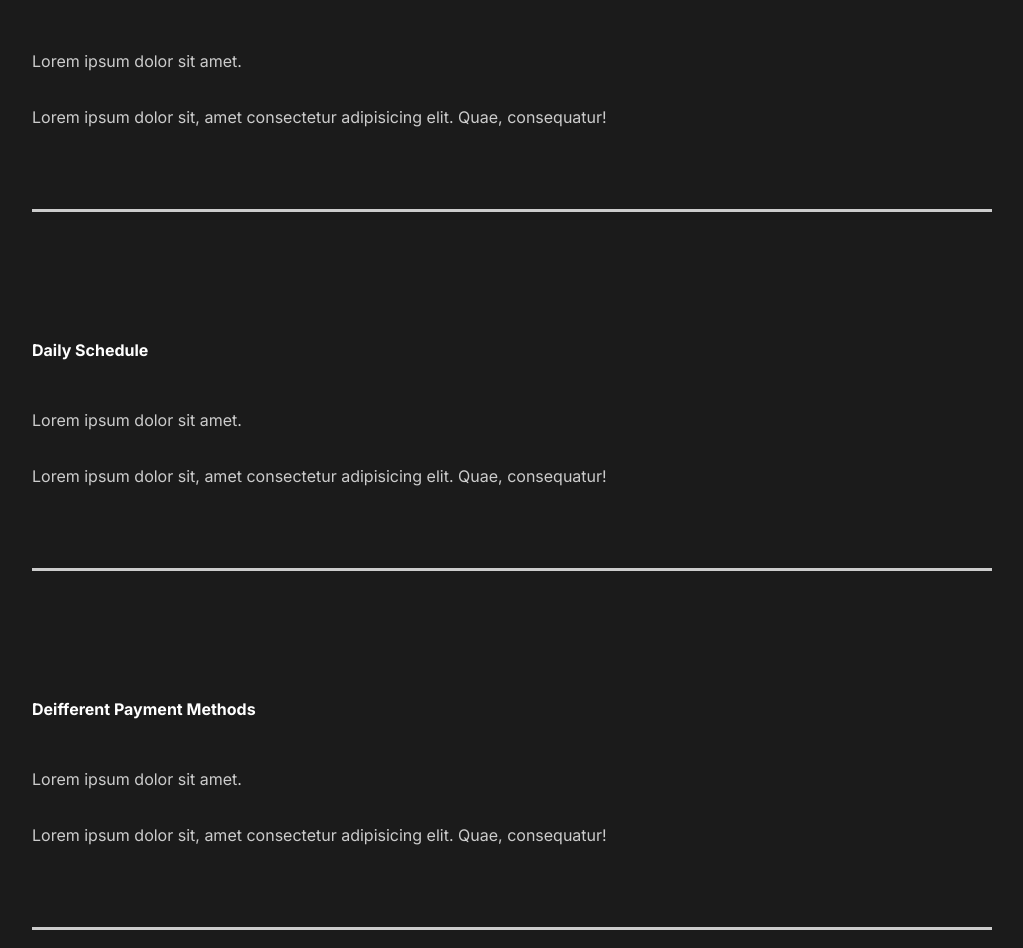
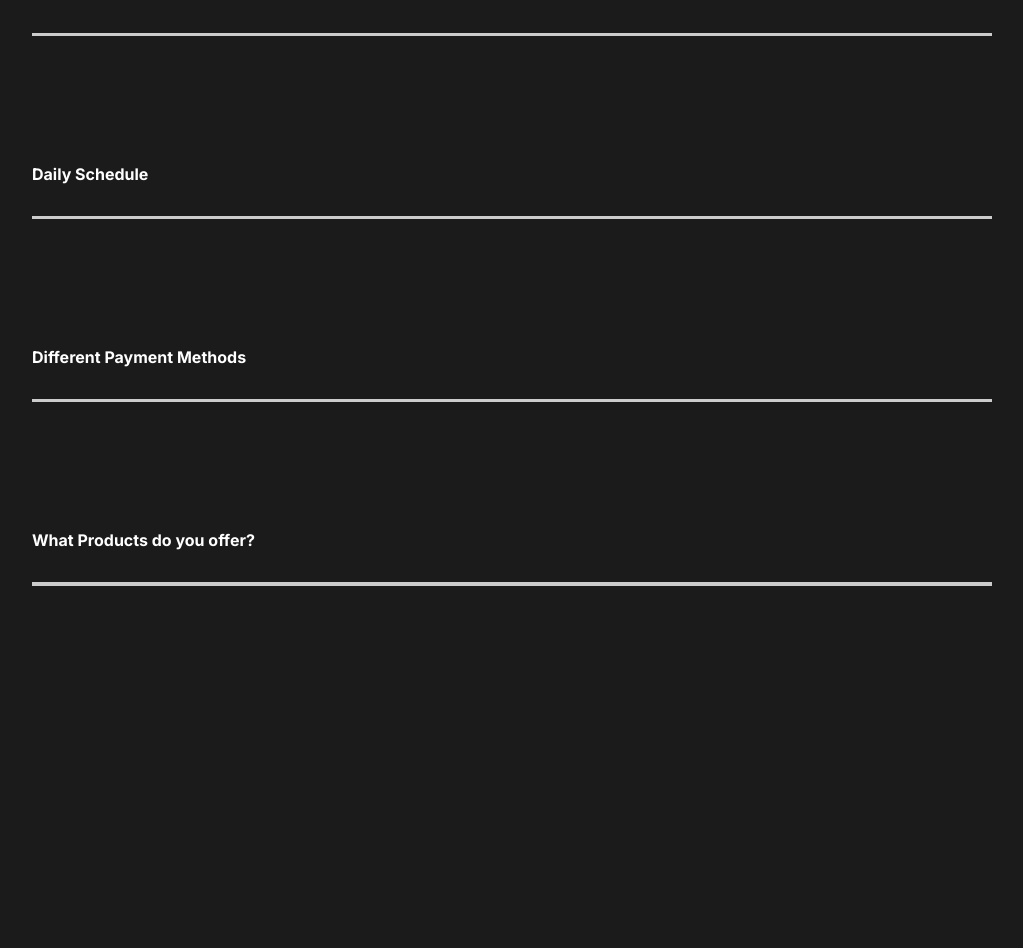
Before and after one commit to MildDrizzle/capture, a React (Create React App) app: page / in a window 1280 px wide. Shown: the part 2484-3432 px from the top of the page, without its empty margins (128-1151 px from the left). After the commit the page ends 3230 px from the top, so only its background shows below. Built offline with nearby package versions, Linux system fonts and the light colour scheme.

Commit message:
Implemented FAQ Toggle and added Animations

```diff
--- a/src/components/FaqSection.jsx
+++ b/src/components/FaqSection.jsx
@@ -1,6 +1,8 @@
 import React from "react";
+import Toggle from "./Toggle";
 import styled from "styled-components";
 import { About } from "./../styles";
+import { AnimateSharedLayout } from "framer-motion";
 
 const FaqSection = () => {
   return (
@@ -8,8 +10,8 @@
       <h2>
         Any Questions? <span>FAQ</span>{" "}
       </h2>
-      <div className="question">
-        <h4>How Do i Start?</h4>
+      <AnimateSharedLayout>
+        <Toggle title="How Do i Start?">
           <div className="answer">
             <p>Lorem ipsum dolor sit amet.</p>
             <p>
@@ -17,10 +19,10 @@
               consequatur!
             </p>
           </div>
-        <div className="fag-line"></div>
-      </div>
-      <div className="question">
-        <h4>Daily Schedule</h4>
+        </Toggle>
+      </AnimateSharedLayout>
+      <AnimateSharedLayout>
+        <Toggle title="Daily Schedule">
           <div className="answer">
             <p>Lorem ipsum dolor sit amet.</p>
             <p>
@@ -28,10 +30,10 @@
               consequatur!
             </p>
           </div>
-        <div className="fag-line"></div>
-      </div>
-      <div className="question">
-        <h4>Deifferent Payment Methods</h4>
+        </Toggle>
+      </AnimateSharedLayout>
+      <AnimateSharedLayout>
+        <Toggle title="Different Payment Methods">
           <div className="answer">
             <p>Lorem ipsum dolor sit amet.</p>
             <p>
@@ -39,10 +41,10 @@
               consequatur!
             </p>
           </div>
-        <div className="fag-line"></div>
-      </div>
-      <div className="question">
-        <h4>What Products do you offer?</h4>
+        </Toggle>
+      </AnimateSharedLayout>
+      <AnimateSharedLayout>
+        <Toggle title="What Products do you offer?">
           <div className="answer">
             <p>Lorem ipsum dolor sit amet.</p>
             <p>
@@ -50,8 +52,8 @@
               consequatur!
             </p>
           </div>
-        <div className="fag-line"></div>
-      </div>
+        </Toggle>
+      </AnimateSharedLayout>
     </Faq>
   );
 };
--- /dev/null
+++ b/src/components/Toggle.jsx
@@ -0,0 +1,16 @@
+import { motion } from "framer-motion";
+import React, { useState } from "react";
+
+const Toggle = ({ children, title }) => {
+  const [toggle, setToggle] = useState(false);
+
+  return (
+    <motion.div layout className="question" onClick={() => setToggle(!toggle)}>
+      <motion.h4 layout>{title}</motion.h4>
+      {toggle ? children : ""}
+      <div className="fag-line"></div>
+    </motion.div>
+  );
+};
+
+export default Toggle;
```
Lines whose indentation alone changed are shown as unchanged.
